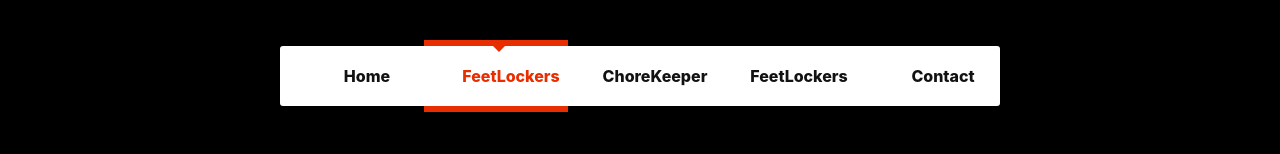
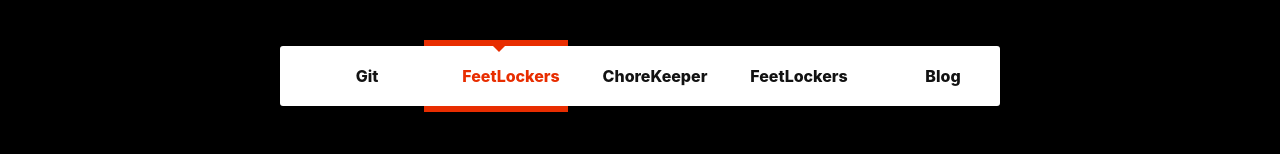
Before and after one commit to vincentservio/portfolio-vs, a React (Create React App) app: page /Projects in a window 1280 px wide. Shown: the part 281-435 px from the top of the page. Built offline with nearby package versions, Linux system fonts and the light colour scheme.

Commit message:
http updates

```diff
--- a/src/Tabs/ProjectsTab.js
+++ b/src/Tabs/ProjectsTab.js
@@ -56,7 +56,7 @@ export default function ProjectsTab() {
           <div>
             <ul class="PrimaryNav with-indicator">
               <li class="Nav-item">
-                <a href="#">Home</a>
+                <a href="https://github.com/vincentservio">Git</a>
               </li>
               <li
                 className={
@@ -85,7 +85,7 @@ export default function ProjectsTab() {
               </li>
 
               <li class="Nav-item">
-                <a href="https://twitter.com/jnowland">Contact</a>
+                <a href="https://vincentservio.medium.com/">Blog</a>
               </li>
             </ul>
 
```
Also changed, not shown: 1 other file (tests, documents, lock files or other folders).
